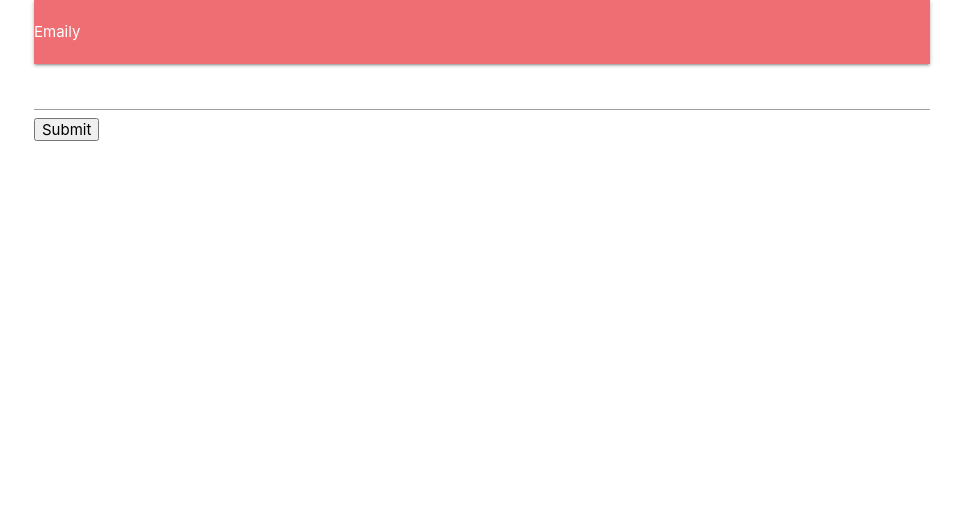
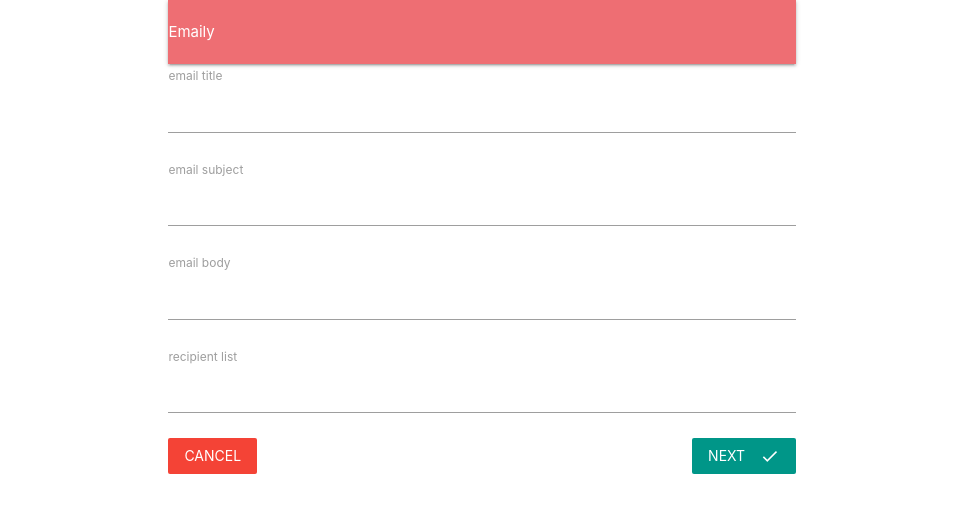
Before and after one commit to cipdv/server-march, a React (Create React App) app in the folder client/: page /surveys/new in a window 1280 px wide. Shown: the top 512 px of the page, without its empty margins (158-1121 px from the left). Built offline with nearby package versions, Linux system fonts and the light colour scheme; no server answers.

Commit message:
up to lec 165 receiving error but works

```diff
--- a/client/src/components/App.js
+++ b/client/src/components/App.js
@@ -17,7 +17,7 @@
         return (
             <div className="container">
                 <BrowserRouter>
-                    <div>
+                    <div className="container">
                         <Header />
                         <Route exact path="/" component={Landing} />
                         <Route exact path="/surveys" component={Dashboard} />
--- /dev/null
+++ b/client/src/components/surveys/SurveyField.js
@@ -0,0 +1,13 @@
+import React from 'react';
+
+export default ({input, label, meta: {touched, error}}) => {
+    return (
+        <div>
+            <label>{label}</label>
+            <input {...input} style={{marginBottom: '5px'}}/>
+            <div className="red-text" style={{marginBottom: '20px'}}>
+                {touched && error}
+            </div>
+        </div>
+    );
+};
--- a/client/src/components/surveys/SurveyForm.js
+++ b/client/src/components/surveys/SurveyForm.js
@@ -1,20 +1,56 @@
 import React from 'react';
 import {reduxForm, Field} from 'redux-form';
-
+import SurveyField from './SurveyField';
+import {Link} from 'react-router-dom';
+import validateEmails from '../../utils/validateEmails';
 
 class SurveyForm extends React.Component {
+
+    renderFields () {
+        return (
+            <div>
+                <Field label="email title" type="text" name="title" component={SurveyField} />
+                <Field label="email subject" type="text" name="subject" component={SurveyField} />
+                <Field label="email body" type="text" name="body" component={SurveyField} />
+                <Field label="recipient list" type="text" name="emails" component={SurveyField} />
+            </div>
+        );
+    }
+
     render () {
         return (
             <div>
                 <form onSubmit={this.props.handleSubmit(values=>console.log(values))}>
-                    <Field type="text" name="surveyTitle" component="input" />
-                    <button type="submit">Submit</button>
+                    {this.renderFields()}
+                    <Link  to="/surveys" className="red btn-flat white-text">Cancel</Link>
+                    <button type="submit" className="teal btn-flat right white-text">Next
+                    <i className="material-icons right">done</i>
+                    </button>
                 </form>
             </div>
         )
     }
 }
 
+function validate (values) {
+    const errors = {};
+
+    errors.emails = validateEmails(values.emails || '');
+
+    if (!values.title) {
+        errors.title = 'you must provide a title';
+    }
+    if (!values.subject) {
+        errors.subject = 'you must provide a subject';
+    }
+    if (!values.body) {
+        errors.body = 'you must provide a body message';
+    }
+
+    return errors;
+}
+
 export default reduxForm({
+    validate,
     form: 'surveyForm'
 })(SurveyForm);
--- /dev/null
+++ b/client/src/utils/validateEmails.js
@@ -0,0 +1,11 @@
+const re = /^(([^<>()\[\]\\.,;:\s@"]+(\.[^<>()\[\]\\.,;:\s@"]+)*)|(".+"))@((\[[0-9]{1,3}\.[0-9]{1,3}\.[0-9]{1,3}\.[0-9]{1,3}])|(([a-zA-Z\-0-9]+\.)+[a-zA-Z]{2,}))$/;
+
+export default (emails) => {
+    const invalidEmails = emails.split(',').map(email=>email.trim()).filter(email=>re.test(email)===false)
+
+    if (invalidEmails.length) {
+        return `these emails are invalid ${invalidEmails}`
+    }
+
+    return;
+}
```
